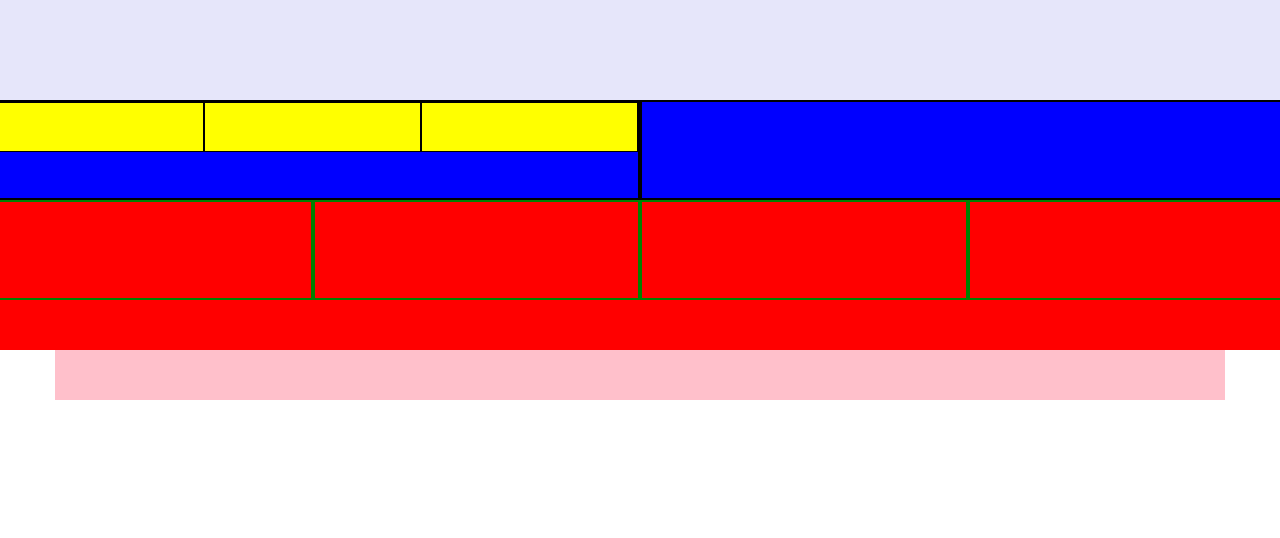
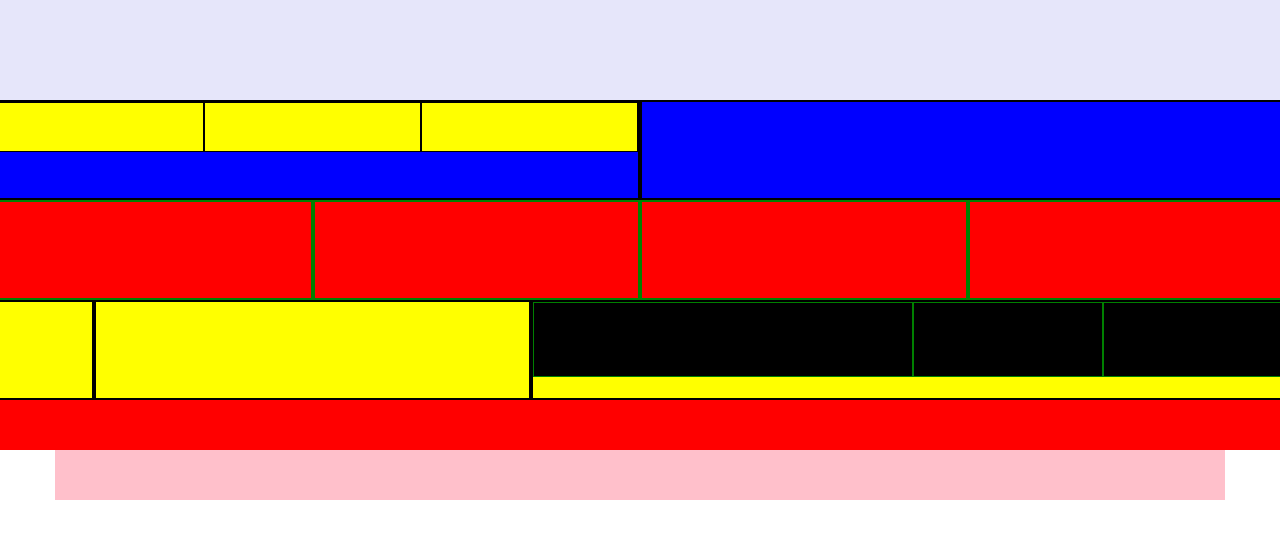
Before and after one commit to DylanMahaffey/Day2-practice, a plain HTML site: page index.html in a window 1280 px wide. Drawn offline with Linux system fonts and the light colour scheme.

Commit message:
colored blocks with bootstrap

```diff
--- a/css/style.css
+++ b/css/style.css
@@ -31,3 +31,15 @@
     height: 50px;
     background: pink;
 }
+
+.g {
+    height: 100px;
+    background: yellow;
+    border: 2px solid black;
+}
+
+.h {
+    height: 75px;
+    background: black;
+    border: 1px solid green;
+}
--- a/index.html
+++ b/index.html
@@ -35,6 +35,24 @@
         <div class="col-md-3 c"></div>
     </div>
 
+    <div class="row">
+
+        <div class="col-md-1 g"></div>
+        <div class="col-md-4 g"></div>
+        <div class="col-md-7 g">
+
+            <div class="row">
+
+                <div class="col-md-6 h"></div>
+                <div class="col-md-3 h"></div>
+                <div class="col-md-3 h"></div>
+
+            </div>
+
+        </div>
+
+    </div>
+
     <div class="container-fluid e">
 
 
```
